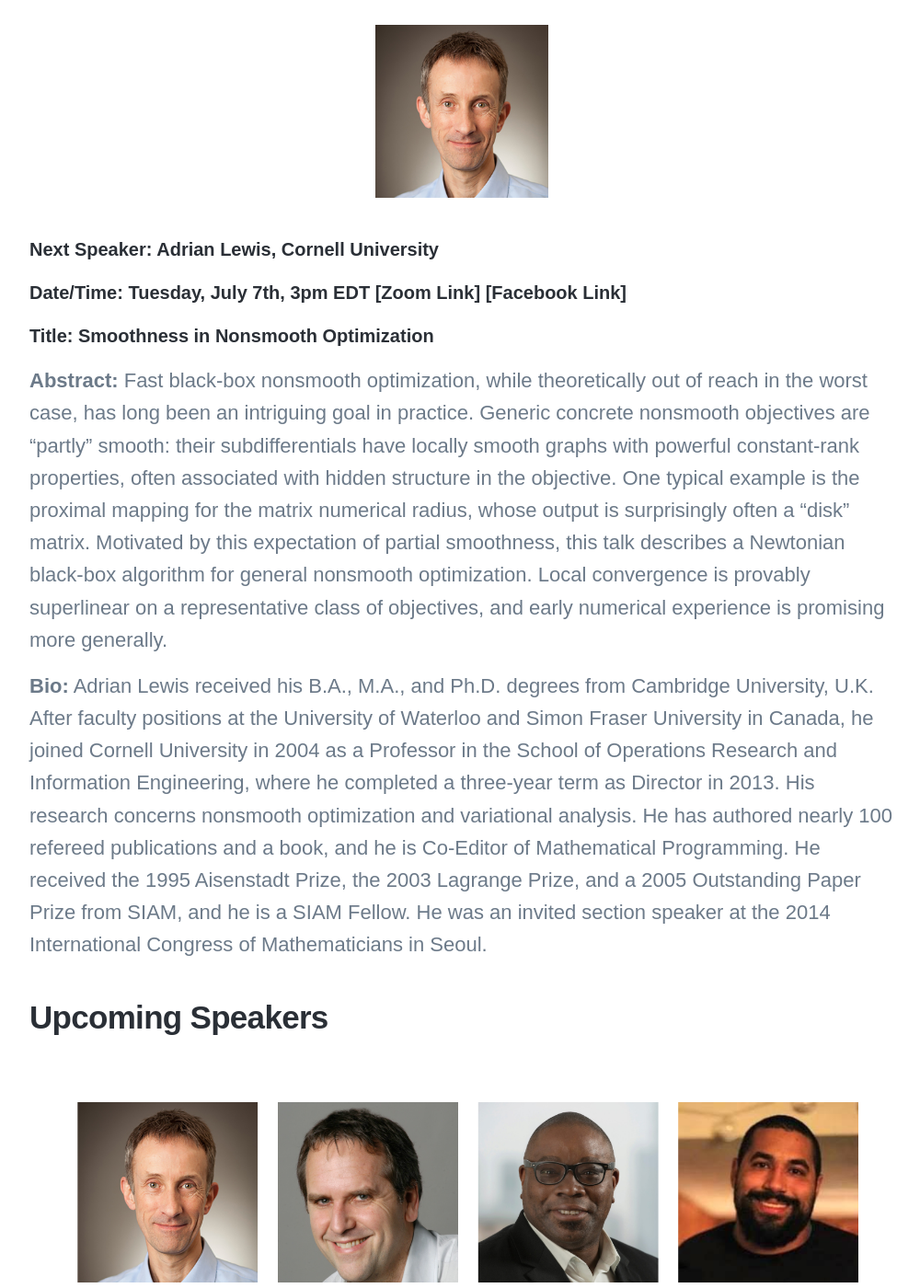
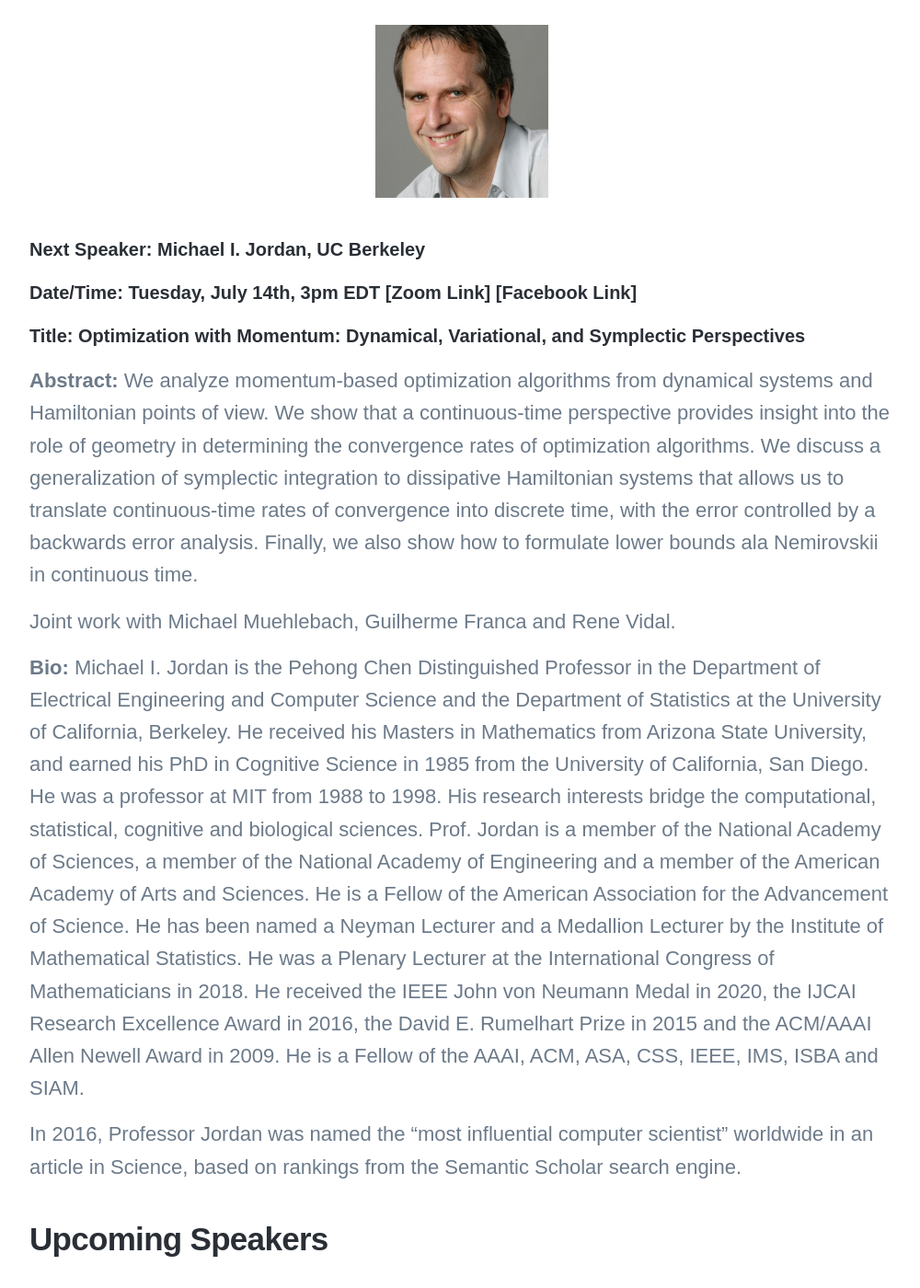
Before and after one commit to Operations-Research-Science/Operations-Research-Science.github.io, a Jekyll site: the page built from _projects/Math-for-DS.md, in a window 1280 px wide and 1400 px high, scrolled down 1179 px. Shown: the whole window at 92% size, without its empty margins (138-1138 px from the left). Built offline with Jekyll 4.4.1, drawn with Linux system fonts in a browser that asks for light colours; nearby versions of some CDN libraries; some web fonts are replaced; library files that are not in the unit come from our copies.

Commit message:
Update Math-for-DS.md

```diff
--- a/_projects/Math-for-DS.md
+++ b/_projects/Math-for-DS.md
@@ -21,15 +21,19 @@
 
 ## Next speaker
 
- <p align="center"><img width="20%" src="/images/news/MathDS/lewis.jpg" /></p>
+ <p align="center"><img width="20%" src="/images/news/MathDS/jordan.jpg" /></p>
 
-##### **Next Speaker:** [**Adrian Lewis**](https://people.orie.cornell.edu/aslewis/), Cornell University
-##### **Date/Time:** Tuesday, July 7th, 3pm EDT [**[Zoom Link]**](https://psu.zoom.us/j/95512102924) [**[Facebook Link]**](https://www.facebook.com/events/273733917230280)
-##### **Title:** Smoothness in Nonsmooth Optimization
+##### **Next Speaker:** [**Michael I. Jordan**](https://people.eecs.berkeley.edu/~jordan/), UC Berkeley
+##### **Date/Time:** Tuesday, July 14th, 3pm EDT [**[Zoom Link]**](https://psu.zoom.us/j/95512102924) [**[Facebook Link]**](https://www.facebook.com/events/2675580202724956)
+##### **Title:** Optimization with Momentum: Dynamical, Variational, and Symplectic Perspectives
 
-**Abstract:** Fast black-box nonsmooth optimization, while theoretically out of reach in the worst case, has long been an intriguing goal in practice.  Generic concrete nonsmooth objectives are "partly" smooth:  their subdifferentials have locally smooth graphs with powerful constant-rank properties, often associated with hidden structure in the objective.  One typical example is the proximal mapping for the matrix numerical radius, whose output is surprisingly often a "disk" matrix.  Motivated by this expectation of partial smoothness, this talk describes a Newtonian black-box algorithm for general nonsmooth optimization.  Local convergence is provably superlinear on a representative class of objectives, and early numerical experience is promising more generally.
+**Abstract:** We analyze momentum-based optimization algorithms from dynamical systems and Hamiltonian points of view.  We show that a continuous-time perspective provides insight into the role of geometry in determining the convergence rates of optimization algorithms.  We discuss a generalization of symplectic integration to dissipative Hamiltonian systems that allows us to translate continuous-time rates of convergence into discrete time, with the error controlled by a backwards error analysis. Finally, we also show how to formulate lower bounds ala Nemirovskii in continuous time.
 
-**Bio:** Adrian Lewis received his B.A., M.A., and Ph.D. degrees from Cambridge University, U.K. After faculty positions at the University of Waterloo and Simon Fraser University in Canada, he joined Cornell University in 2004 as a Professor in the School of Operations Research and Information Engineering, where he completed a three-year term as Director in 2013. His research concerns nonsmooth optimization and variational analysis. He has authored nearly 100 refereed publications and a book, and he is Co-Editor of Mathematical Programming. He received the 1995 Aisenstadt Prize, the 2003 Lagrange Prize, and a 2005 Outstanding Paper Prize from SIAM, and he is a SIAM Fellow. He was an invited section speaker at the 2014 International Congress of Mathematicians in Seoul.
+Joint work with Michael Muehlebach, Guilherme Franca and Rene Vidal.
+
+**Bio:**  Michael I. Jordan is the Pehong Chen Distinguished Professor in the Department of Electrical Engineering and Computer Science and the Department of Statistics at the University of California, Berkeley. He received his Masters in Mathematics from Arizona State University,  and earned his PhD in Cognitive Science in 1985 from the University of  California, San Diego.  He was a professor at MIT from 1988 to 1998. His research interests bridge the computational, statistical, cognitive and biological sciences.  Prof. Jordan is a member of the National Academy of Sciences, a member of the National Academy of Engineering  and a member of the American Academy of Arts and Sciences.  He is a Fellow of the American Association for the Advancement of Science. He has been named a Neyman Lecturer and a Medallion Lecturer by the Institute of Mathematical Statistics.  He was a Plenary Lecturer at the International Congress of Mathematicians in 2018.  He received the IEEE John von Neumann Medal in 2020, the IJCAI Research Excellence Award in 2016, the David E. Rumelhart Prize in 2015 and the ACM/AAAI Allen Newell Award in 2009.  He is a Fellow of the AAAI, ACM, ASA, CSS, IEEE, IMS, ISBA and SIAM.
+
+In 2016, Professor Jordan was named the "most influential computer scientist" worldwide in an article in Science, based on rankings from the Semantic Scholar search engine.
 
 ## Upcoming Speakers
 
```
Also changed, not shown: _includes/mathjax.html (+30 -12 lines), images/news/MathDS/jordan.jpg (added), images/news/MathDS/speakers.png.
